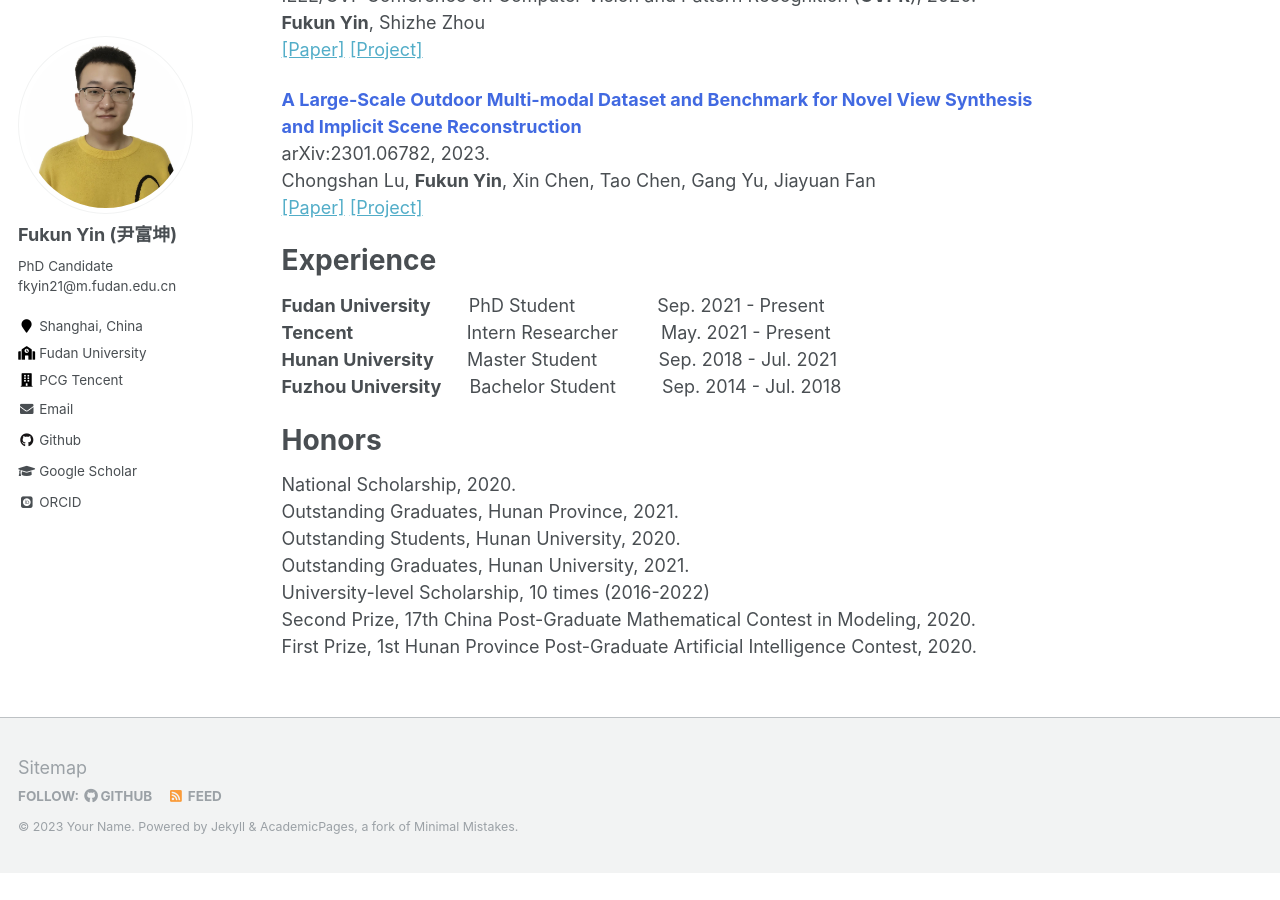
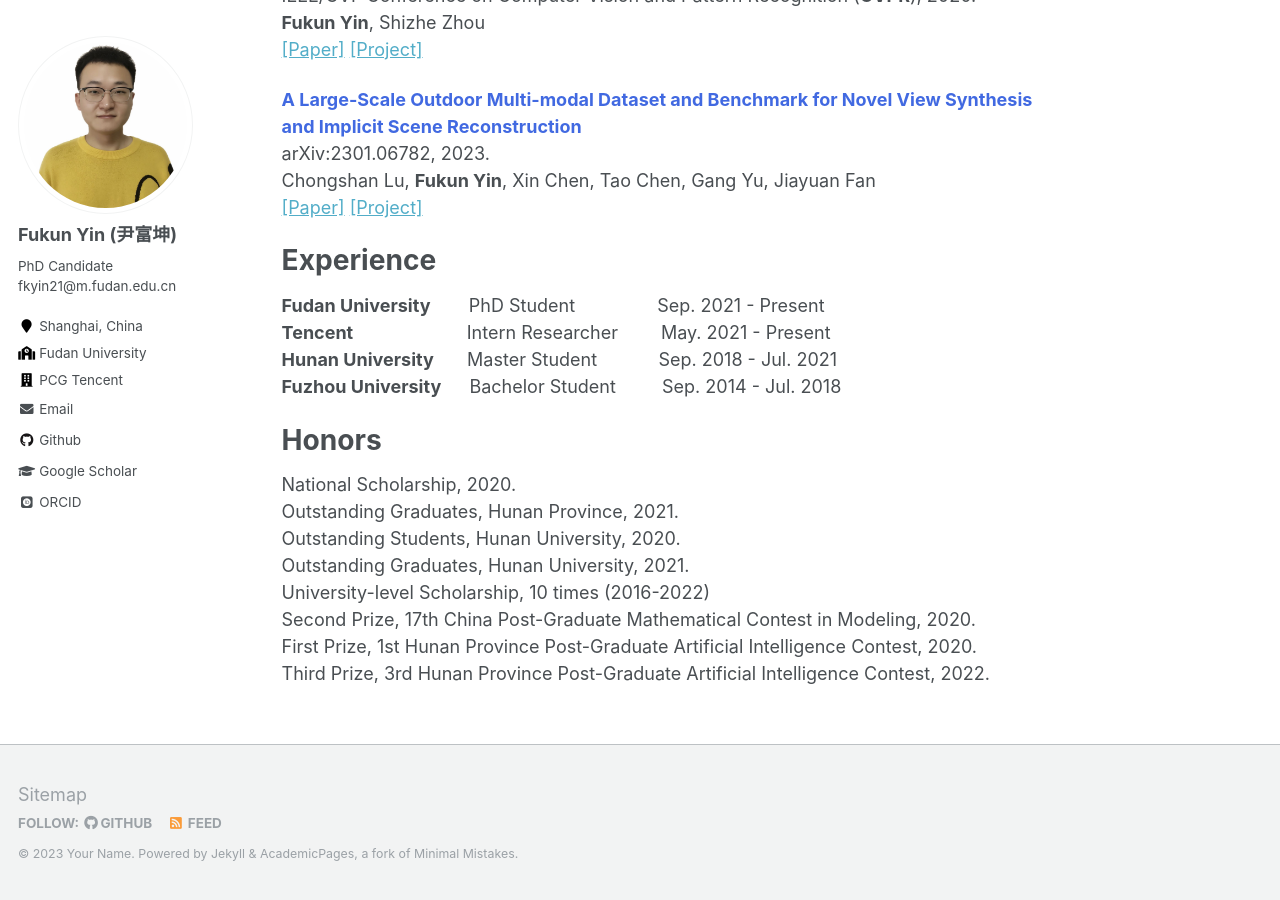
Before and after one commit to fukunyin/fukunyin.github.io, a Jekyll site: the page built from _pages/about.md, in a window 1280 px wide and 900 px high, scrolled down 725 px. Built offline with Jekyll 4.4.1, drawn with Linux system fonts in a browser that asks for light colours; some web fonts are replaced; before the commit the page ends 1598 px from its top, so only the background shows below that.

Commit message:
Update about.md

```diff
--- a/_pages/about.md
+++ b/_pages/about.md
@@ -57,3 +57,4 @@ Outstanding Graduates, Hunan University, 2021.
 University-level Scholarship, 10 times (2016-2022)
 Second Prize, 17th China Post-Graduate Mathematical Contest in Modeling, 2020.
 First Prize, 1st Hunan Province Post-Graduate Artificial Intelligence Contest, 2020.
+Third Prize, 3rd Hunan Province Post-Graduate Artificial Intelligence Contest, 2022.
```
